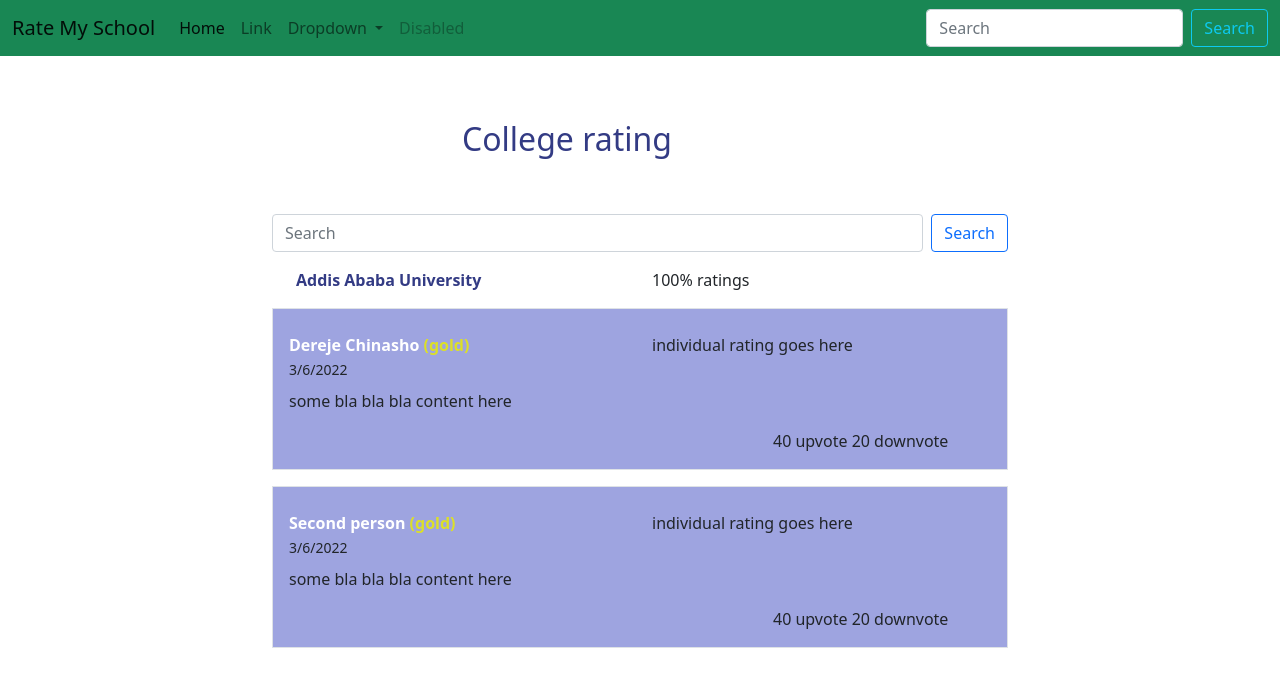
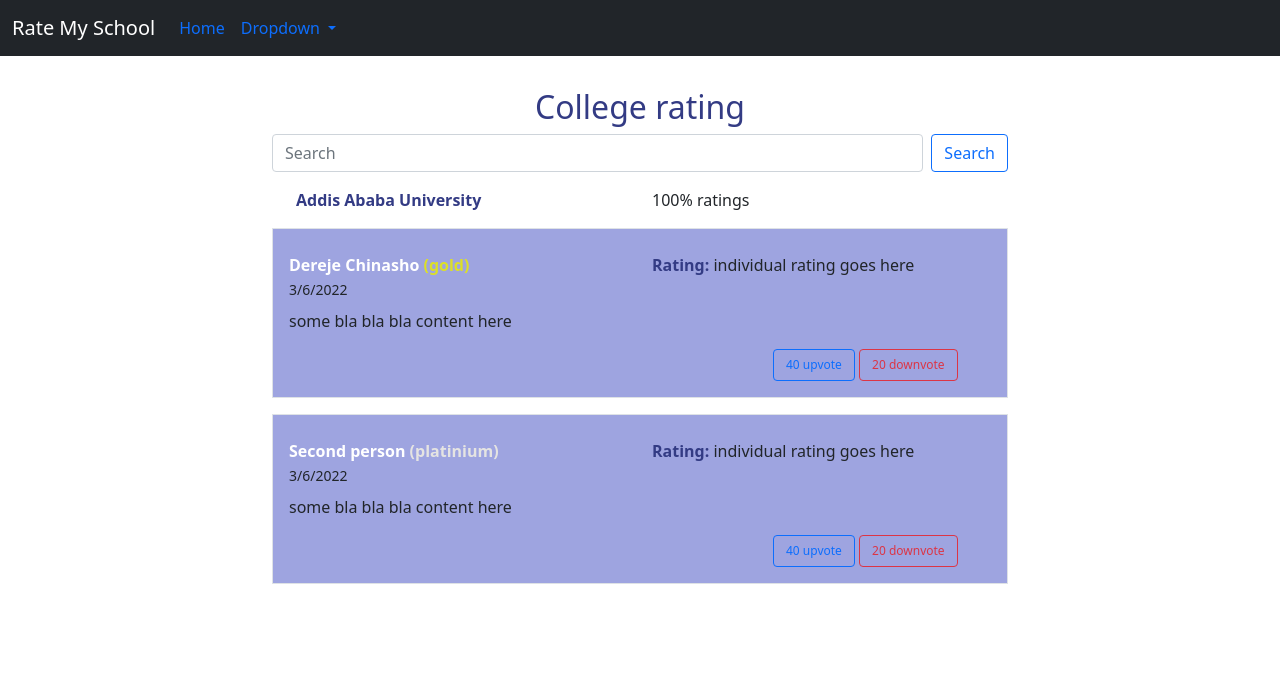
Before and after one commit to Tesfa-eth/web_application, a Django app: page /collegeRating/ in a window 1280 px wide. Shown: the top 687 px of the page. Run offline with Django 4.2, Linux system fonts and the light colour scheme.

Commit message:
Front-end updates

```diff
--- a/RateMySchoolProject/templates/partials/base.html
+++ b/RateMySchoolProject/templates/partials/base.html
@@ -9,6 +9,26 @@
     <link href="https://cdn.jsdelivr.net/npm/bootstrap@5.1.3/dist/css/bootstrap.min.css" rel="stylesheet" integrity="sha384-1BmE4kWBq78iYhFldvKuhfTAU6auU8tT94WrHftjDbrCEXSU1oBoqyl2QvZ6jIW3" crossorigin="anonymous">
 
     <title>Rate My School</title>
+
+    <style>
+
+      h1 {
+        color: maroon;
+        margin-left: 40px;
+      }
+
+      .button {
+        background-color: white;
+        color: black;
+        border-radius: 5px;
+        border: 2px solid #4CAF50; /* Green */
+      }
+
+      .button:hover {
+        background-color: #4CAF50; /* Green */
+        color: white;
+      }
+      </style>
   </head>
   <body>
     {%include 'partials/nav.html'%}
@@ -16,7 +36,7 @@
     <!-- Header image and text -->
 
     <!--First page 4,4,4 division-->
-    <div class="container-lg">
+    <div class="container-lg" style="position: absolute; left: 50%;top: 50%;transform: translate(-50%, -50%);">
 
       <div class="row mt-5 pt-3">
         <div class="col-md-4 mb-3">
@@ -25,8 +45,7 @@
           {%endblock%}
         </div>
         <div class="col-md-4 mb-3">
-          {%block header_container%}
-          {%endblock%}
+
 
           {%block professorFeedbacks%}
           {%endblock%}
@@ -46,6 +65,8 @@
       <div class="col-md-2">
       </div>
       <div class="col-md-8">
+        {%block header_container%}
+        {%endblock%}
         {%block search%}
         {%endblock%}
         <!--Nested container for rating description-->
--- a/RateMySchoolProject/templates/partials/nav.html
+++ b/RateMySchoolProject/templates/partials/nav.html
@@ -1,6 +1,6 @@
-<nav class="navbar navbar-expand-lg navbar-light bg-success">
+<nav class="navbar navbar-expand-lg navbar-dar bg-dark">
     <div class="container-fluid">
-      <a class="navbar-brand" href="{%url 'ratemySchool-index'%}">Rate My School</a>
+      <a class="navbar-brand"  style="color: white;" href="{%url 'ratemySchool-index'%}">Rate My School</a>
       <button class="navbar-toggler" type="button" data-bs-toggle="collapse" data-bs-target="#navbarSupportedContent" aria-controls="navbarSupportedContent" aria-expanded="false" aria-label="Toggle navigation">
         <span class="navbar-toggler-icon"></span>
       </button>
@@ -8,9 +8,6 @@
         <ul class="navbar-nav me-auto mb-2 mb-lg-0">
           <li class="nav-item">
             <a class="nav-link active" aria-current="page" href="{%url 'ratemySchool-index'%}">Home</a>
-          </li>
-          <li class="nav-item">
-            <a class="nav-link" href="#">Link</a>
           </li>
           <li class="nav-item dropdown">
             <a class="nav-link dropdown-toggle" href="#" id="navbarDropdown" role="button" data-bs-toggle="dropdown" aria-expanded="false">
@@ -23,14 +20,7 @@
               <li><a class="dropdown-item" href="#">Something else here</a></li>
             </ul>
           </li>
-          <li class="nav-item">
-            <a class="nav-link disabled">Disabled</a>
-          </li>
         </ul>
-        <form class="d-flex">
-          <input class="form-control me-2" type="search" placeholder="Search" aria-label="Search">
-          <button class="btn btn-outline-info" type="submit">Search</button>
-        </form>
       </div>
     </div>
   </nav>
--- a/RateMySchoolProject/templates/rateMySchool/collegeRating.html
+++ b/RateMySchoolProject/templates/rateMySchool/collegeRating.html
@@ -1,7 +1,7 @@
 {%extends 'partials/base.html'%}
 
 {%block header_container%}
-      <h2 style="color: #333B84;">College rating</h2>
+    <h2 style="color: #333B84; text-align: center;">College rating</h2>
 {%endblock%}
 
 {%block search%}
@@ -34,11 +34,12 @@
 
       <div class="row pt-2 mb-2">
         <div class="col-md-6">
-          <div style="color: white;display:inline;font-weight:bold;">Dereje Chinasho</div> <b style="color: #DCE027;">(gold)</b>  <br> <small>3/6/2022</small> <!--date needs to be small in size-->
+          <div style="color: white;display:inline;font-weight:bold;">Dereje Chinasho</div> <b style="color: #DCE027;">(gold)</b>
+          <br> <small>3/6/2022</small> <!--date needs to be small in size-->
         </div>
 
         <div class="col-md-6">
-          individual rating goes here
+          <b style="color: #333B84;">Rating: </b>individual rating goes here
         </div>
       </div>
 
@@ -53,7 +54,9 @@
         </div>
         <div class="col-md-4">
           <!--one is button and the other is int-->
-          40 upvote   20 downvote
+          <button class="btn btn-outline-primary" style="font-size: 12px;"  type="submit">40 upvote</button>
+          <button class="btn btn-outline-danger" style="font-size: 12px;" type="submit">20 downvote</button>
+
         </div>
       </div>
 
@@ -68,11 +71,11 @@
 
       <div class="row pt-2 mb-2">
         <div class="col-md-6">
-          <div style="color: white;display:inline;font-weight:bold;">Second person</div> <b style="color: #DCE027;">(gold)</b>  <br> <small>3/6/2022</small> <!--date needs to be small in size-->
+          <div style="color: white;display:inline;font-weight:bold;">Second person</div> <b style="color: #E5E4E2;">(platinium)</b>  <br> <small>3/6/2022</small> <!--date needs to be small in size-->
         </div>
 
         <div class="col-md-6">
-          individual rating goes here
+          <b style="color: #333B84;">Rating: </b>individual rating goes here
         </div>
       </div>
 
@@ -87,7 +90,9 @@
         </div>
         <div class="col-md-4">
           <!--one is button and the other is int-->
-          40 upvote   20 downvote
+          <button class="btn btn-outline-primary" style="font-size: 12px;"  type="submit">40 upvote</button>
+          <button class="btn btn-outline-danger" style="font-size: 12px;" type="submit">20 downvote</button>
+
         </div>
       </div>
 
```
Also changed, not shown: RateMySchoolProject/templates/rateMySchool/index.html (+4 -4 lines).
